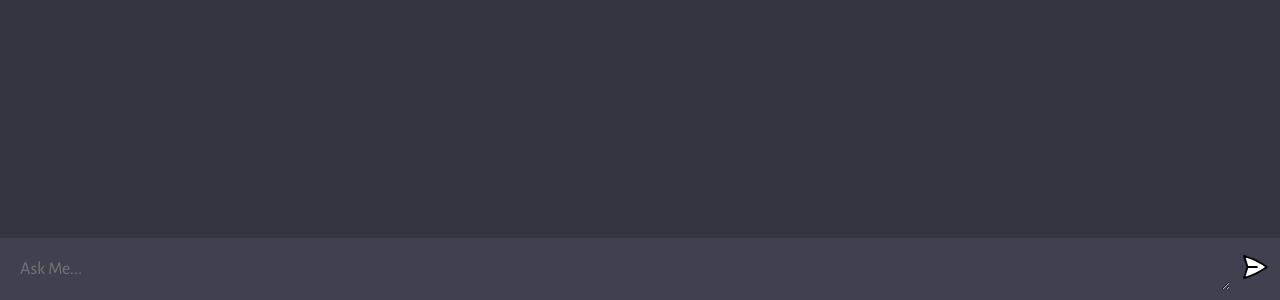
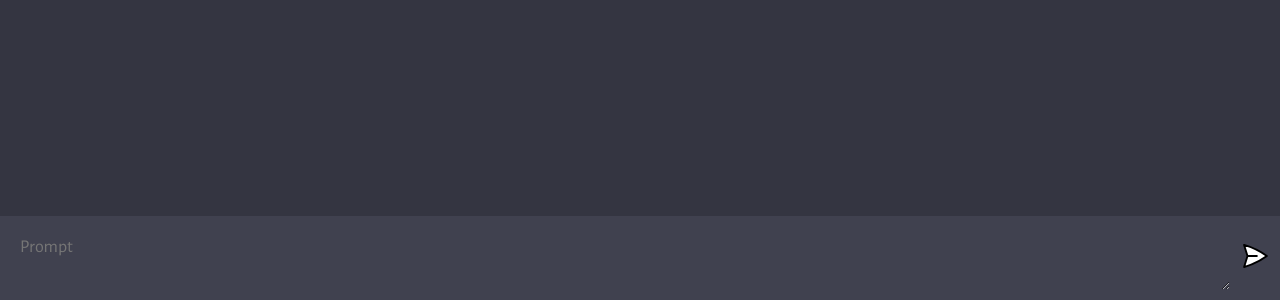
Before and after one commit to IbrahimLakhzine/Project, a website built with Vite: page client/index.html in a window 1280 px wide. Shown: the part 500-800 px from the top of the page. Built offline with nearby package versions, Linux system fonts and the light colour scheme.

Commit message:
Modify text

```diff
--- a/client/index.html
+++ b/client/index.html
@@ -16,9 +16,13 @@
       <div id="chat_container"></div>
 
       <form>
-        <textarea name="prompt" rows="1" cols="1" placeholder="Ask Me..."></textarea>
+        <textarea name="prompt"  placeholder="Prompt"></textarea>
         <button type="submit"><img src="assets/send.svg" alt="send" />
+
       </form>
+
+
+
     </div>
 
     <script type="module" src="script.js"></script>
```
